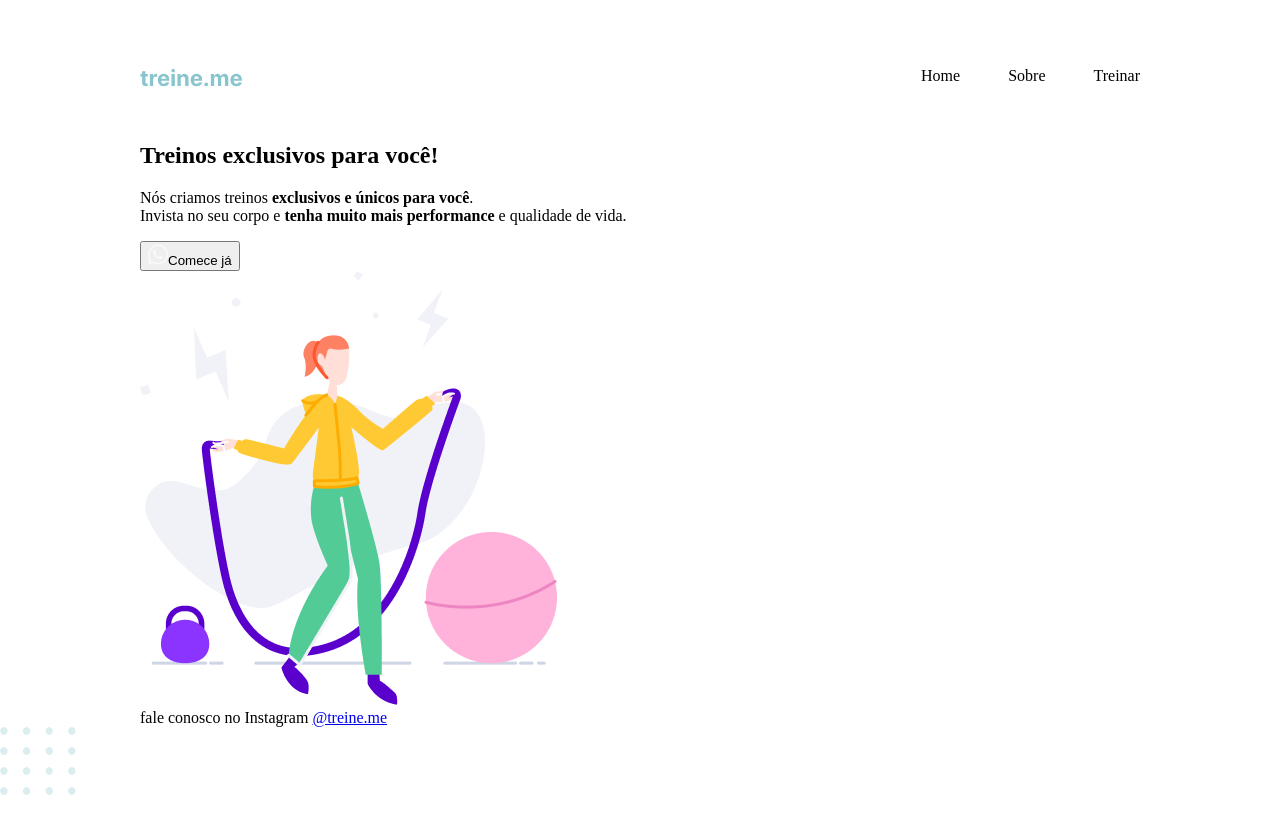
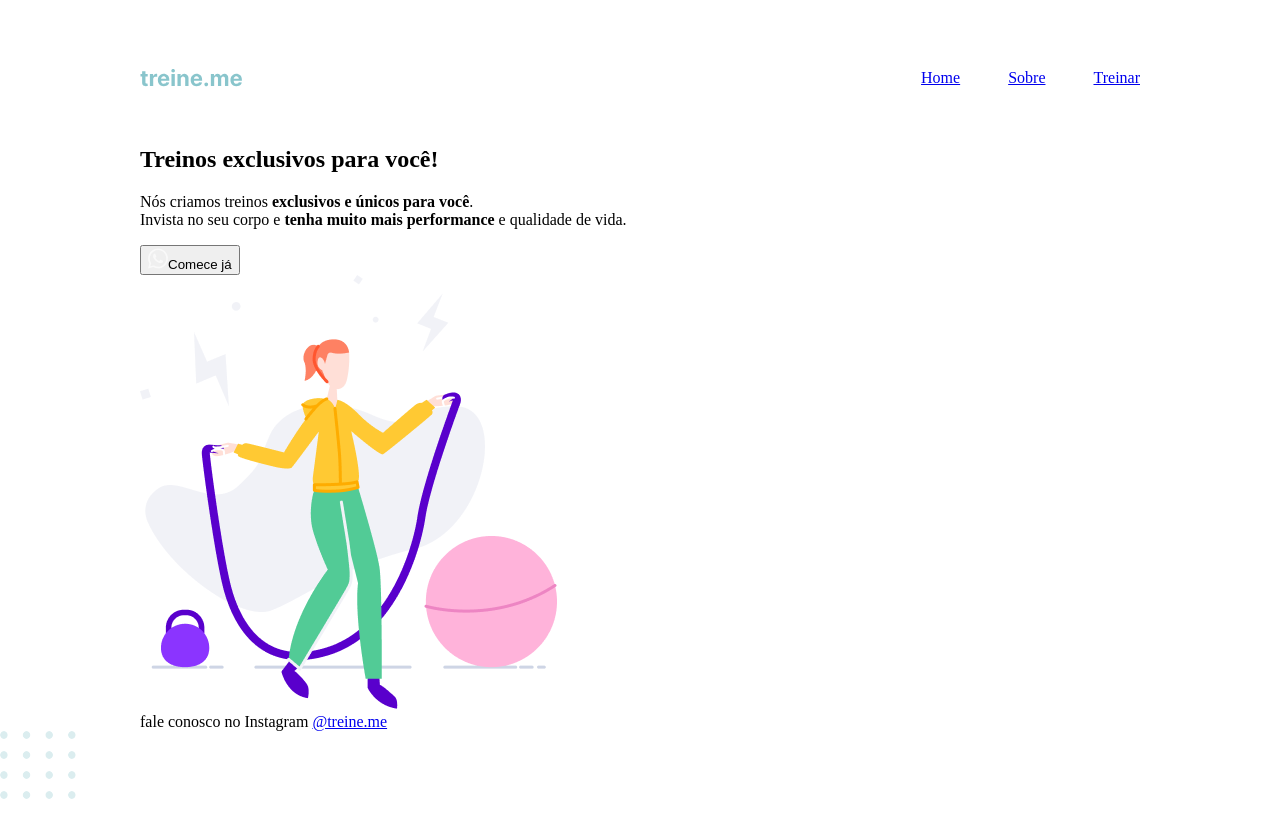
Before and after one commit to gabrielpdb/rocketseat-explorer-stage02-02, a plain HTML site: page index.html in a window 1280 px wide. Drawn offline with Linux system fonts and the light colour scheme.

Commit message:
Melhorias na acessibilidade e refatoração

```diff
--- a/index.html
+++ b/index.html
@@ -8,16 +8,16 @@
   </head>
   <body>
     <div class="page">
-      <header>
-        <img src="images/logo.svg" alt="Treine.me" />
-        <nav>
-          <ul>
-            <li>Home</li>
-            <li>Sobre</li>
-            <li>Treinar</li>
-          </ul>
-        </nav>
-      </header>
+      <nav>
+        <a href="#" id="logo">
+          <img src="images/logo.svg" alt="Treine.me" />
+        </a>
+        <ul>
+          <li><a href="#">Home</a></li>
+          <li><a href="#">Sobre</a></li>
+          <li><a href="#">Treinar</a></li>
+        </ul>
+      </nav>
 
       <main>
         <section class="text">
--- a/style.css
+++ b/style.css
@@ -7,7 +7,7 @@ body {
   margin: 65px auto 0;
 }
 
-header {
+nav {
   display: flex;
   justify-content: space-between;
   align-items: center;
```
